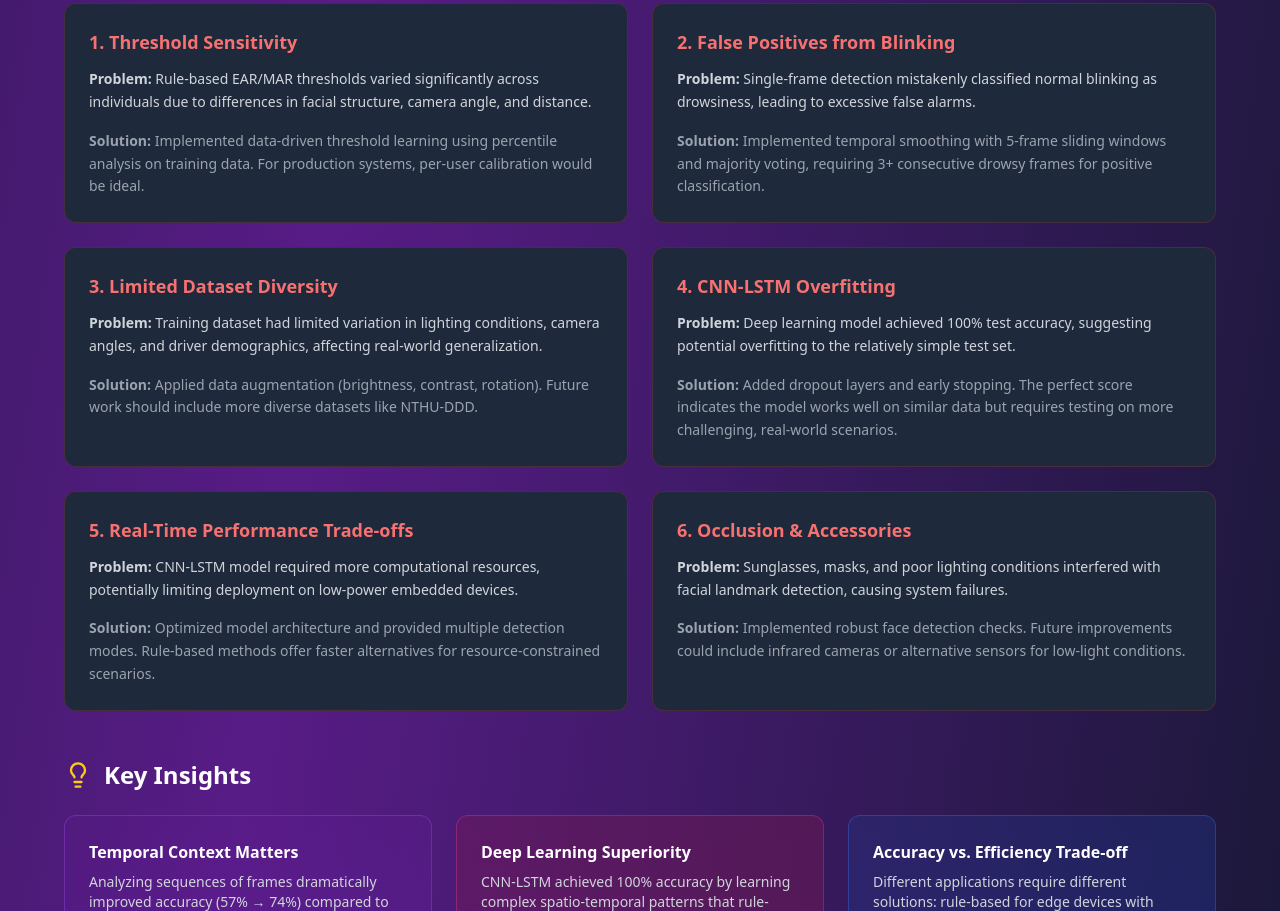
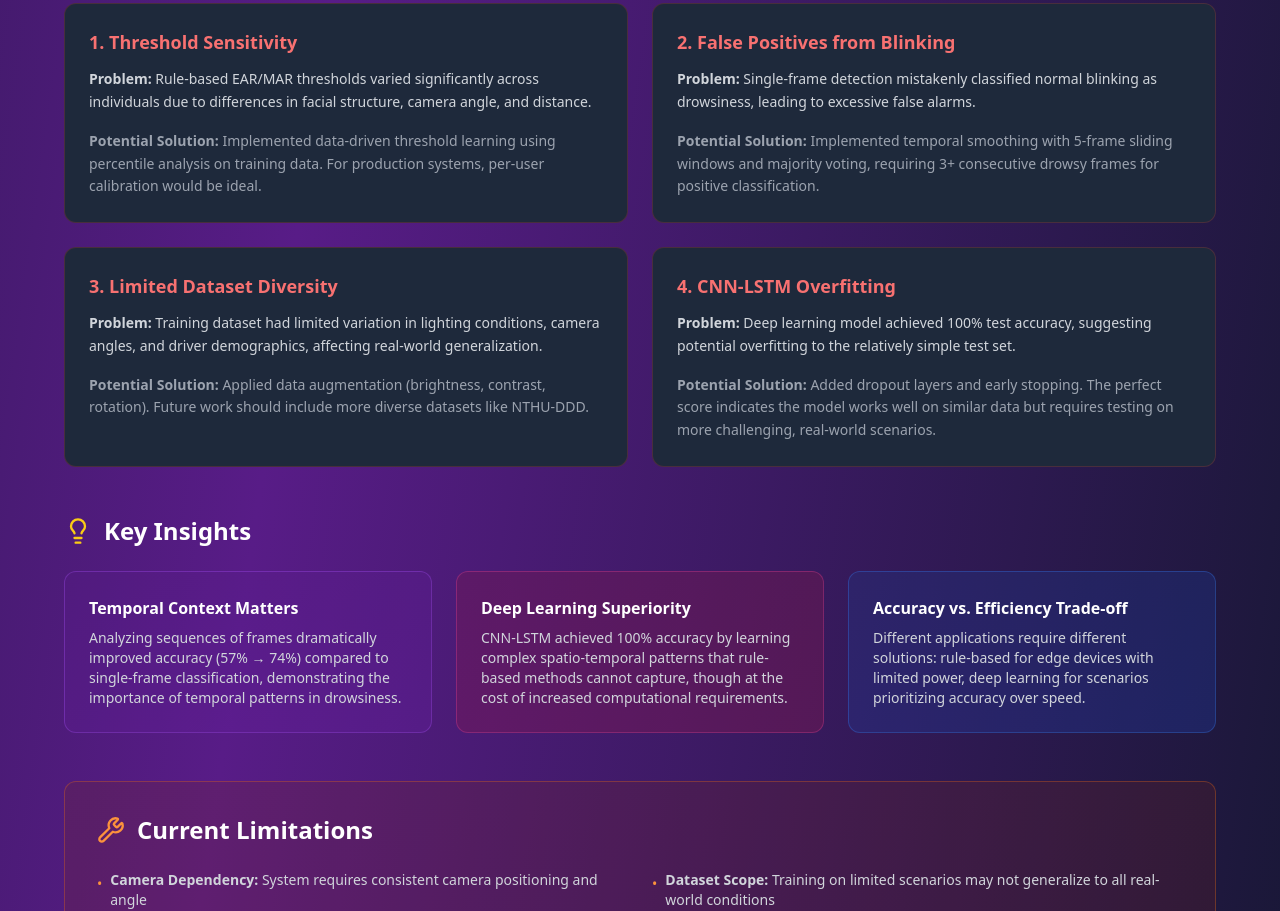
Before and after one commit to felixzhu88/cs566-final-project, a React (Create React App) app in the folder frontend/drowsiness-detection/: page / in a window 1280 px wide. Shown: the part 6680-7591 px from the top of the page. Built offline with nearby package versions, Linux system fonts and the light colour scheme.

Commit message:
added to challenges

```diff
--- a/frontend/drowsiness-detection/src/components/Challenges.js
+++ b/frontend/drowsiness-detection/src/components/Challenges.js
@@ -7,7 +7,7 @@ export default function Challenges() {
       <div className="max-w-6xl mx-auto">
         <div className="text-center mb-16">
           <h2 className="text-4xl font-bold mb-4">Challenges & More</h2>
-          <p className="text-gray-400">Problems encountered and lessons learned</p>
+          <p className="text-gray-400">Problems encountered, insights, limitations, and future plans</p>
         </div>
 
         {/* challenges */}
@@ -24,7 +24,7 @@ export default function Challenges() {
                 due to differences in facial structure, camera angle, and distance.
               </p>
               <p className="text-gray-400 text-sm leading-relaxed">
-                <strong>Solution:</strong> Implemented data-driven threshold learning using percentile analysis
+                <strong>Potential Solution:</strong> Implemented data-driven threshold learning using percentile analysis
                 on training data. For production systems, per-user calibration would be ideal.
               </p>
             </div>
@@ -36,7 +36,7 @@ export default function Challenges() {
                 leading to excessive false alarms.
               </p>
               <p className="text-gray-400 text-sm leading-relaxed">
-                <strong>Solution:</strong> Implemented temporal smoothing with 5-frame sliding windows and majority
+                <strong>Potential Solution:</strong> Implemented temporal smoothing with 5-frame sliding windows and majority
                 voting, requiring 3+ consecutive drowsy frames for positive classification.
               </p>
             </div>
@@ -48,7 +48,7 @@ export default function Challenges() {
                 and driver demographics, affecting real-world generalization.
               </p>
               <p className="text-gray-400 text-sm leading-relaxed">
-                <strong>Solution:</strong> Applied data augmentation (brightness, contrast, rotation). Future work
+                <strong>Potential Solution:</strong> Applied data augmentation (brightness, contrast, rotation). Future work
                 should include more diverse datasets like NTHU-DDD.
               </p>
             </div>
@@ -60,32 +60,8 @@ export default function Challenges() {
                 overfitting to the relatively simple test set.
               </p>
               <p className="text-gray-400 text-sm leading-relaxed">
-                <strong>Solution:</strong> Added dropout layers and early stopping. The perfect score indicates
+                <strong>Potential Solution:</strong> Added dropout layers and early stopping. The perfect score indicates
                 the model works well on similar data but requires testing on more challenging, real-world scenarios.
-              </p>
-            </div>
-
-            <div className="bg-slate-800 rounded-xl p-6 border border-red-500/20">
-              <h4 className="font-bold text-lg mb-3 text-red-400">5. Real-Time Performance Trade-offs</h4>
-              <p className="text-gray-300 text-sm leading-relaxed mb-4">
-                <strong>Problem:</strong> CNN-LSTM model required more computational resources, potentially
-                limiting deployment on low-power embedded devices.
-              </p>
-              <p className="text-gray-400 text-sm leading-relaxed">
-                <strong>Solution:</strong> Optimized model architecture and provided multiple detection modes.
-                Rule-based methods offer faster alternatives for resource-constrained scenarios.
-              </p>
-            </div>
-
-            <div className="bg-slate-800 rounded-xl p-6 border border-red-500/20">
-              <h4 className="font-bold text-lg mb-3 text-red-400">6. Occlusion & Accessories</h4>
-              <p className="text-gray-300 text-sm leading-relaxed mb-4">
-                <strong>Problem:</strong> Sunglasses, masks, and poor lighting conditions interfered with facial
-                landmark detection, causing system failures.
-              </p>
-              <p className="text-gray-400 text-sm leading-relaxed">
-                <strong>Solution:</strong> Implemented robust face detection checks. Future improvements could
-                include infrared cameras or alternative sensors for low-light conditions.
               </p>
             </div>
           </div>
```
